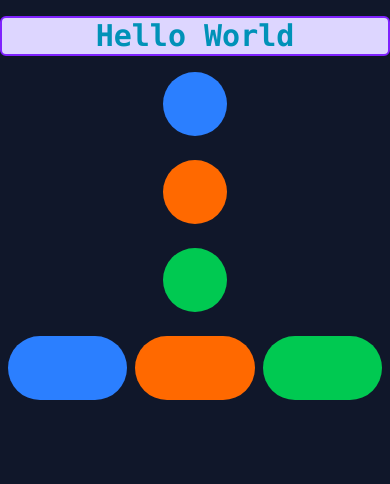
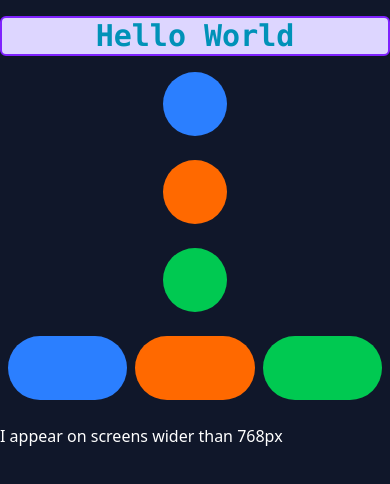
Before and after one commit to TangXianSheng6322/tailwind_tutorial, an Angular app: page / in a window 390 px wide. Shown: the top 484 px of the page. Built offline with nearby package versions, Linux system fonts and the light colour scheme.

Commit message:
Media Querries

```diff
--- a/src/app/app.component.html
+++ b/src/app/app.component.html
@@ -18,4 +18,8 @@
   <div class="h-16 rounded-full bg-green-500"></div>
 </div>
 
+<div class="sm:bg-amber-500 md:bg-amber-600 mt-6">
+  <p class="max-sm:text-white">I appear on screens wider than 768px</p>
+</div>
+
 <router-outlet />
```
